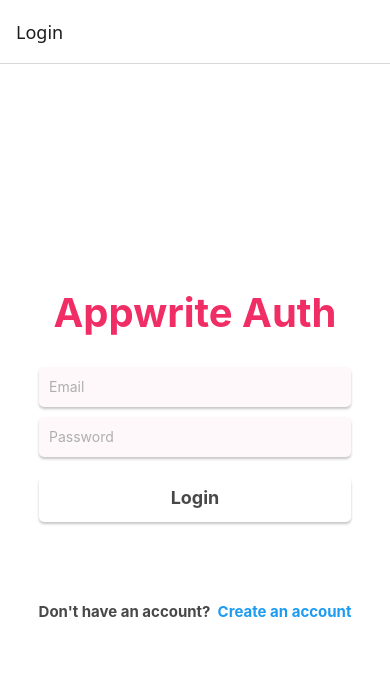
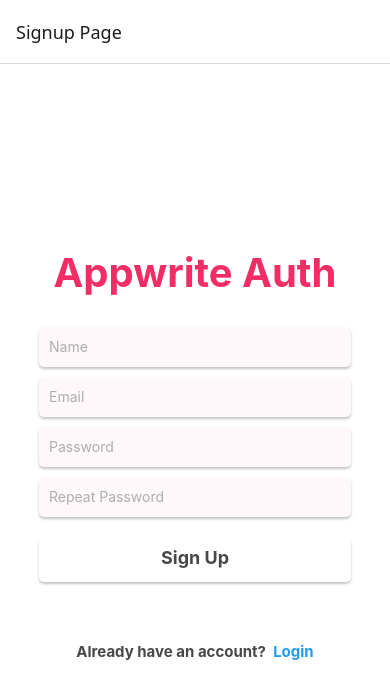
Before and after one commit to Fakher-Zaman/Gymly, a React Native app: screen /Signup in a window 390 px wide. Shown: the top 698 px of the page. Built offline with nearby package versions, Linux system fonts and the light colour scheme.

Commit message:
Add Signup Page

```diff
--- a/App.js
+++ b/App.js
@@ -5,15 +5,17 @@
 import Home from './src/screens/Home';
 import Screen from './src/screens/Screen';
 import Login from './src/screens/Login';
+import Signup from './src/screens/Signup';
 const Stack = createStackNavigator()
 
 export default function App() {
   return (
     <NavigationContainer>
-      <Stack.Navigator initialRouteName="Login">
+      <Stack.Navigator initialRouteName="Signup">
         <Stack.Screen name="Home" component={Home} options={{ title: "Home Page" }} />
         <Stack.Screen name="Screen" component={Screen} options={{ title: "Screen" }} />
-        <Stack.Screen name="Login" component={Login} options={{ title: "Login" }} />
+        <Stack.Screen name="Login" component={Login} options={{ title: "Login Page" }} />
+        <Stack.Screen name="Signup" component={Signup} options={{ title: "Signup Page" }} />
       </Stack.Navigator>
     </NavigationContainer>
   );
--- /dev/null
+++ b/src/screens/Signup.js
@@ -0,0 +1,197 @@
+import { Alert, KeyboardAvoidingView, Platform, Pressable, StyleSheet, Text, TextInput, View } from 'react-native'
+import React, { useContext, useState } from 'react'
+import { signup, login } from '../appwrite/service';
+
+export default function Signup({ navigation }) {
+    const [error, setError] = useState('');
+    const [name, setName] = useState('');
+    const [email, setEmail] = useState('');
+    const [password, setPassword] = useState('');
+    const [repeatPassword, setRepeatPassword] = useState('');
+
+    const handleSignUp = () => {
+        if (name.length < 1 || email.length < 1 || password.length < 1 || repeatPassword.length < 1) {
+            setError('All fields are required');
+            Alert.alert('All fields are required!');
+        } else if (password !== repeatPassword) {
+            setError('Passwords do not match');
+            Alert.alert('Passwords do not match!');
+        } else {
+            signup(name, email, password)
+                .then((res) => {
+                    if (res) {
+                        setIsLoggedIn(true);
+                        Alert.alert('Success', 'User signed up successfully!');
+                    }
+                })
+                .catch((error) => {
+                    console.log(error);
+                    setError(error.message);
+                });
+        }
+    }
+
+    return (
+        <KeyboardAvoidingView
+            behavior={Platform.OS === 'ios' ? 'padding' : 'height'}
+            style={styles.container}>
+            <View style={styles.formContainer}>
+                <Text style={styles.appName}>Appwrite Auth</Text>
+
+                {/* Name */}
+                <TextInput
+                    value={name}
+                    onChangeText={text => {
+                        setError('');
+                        setName(text);
+                    }}
+                    placeholderTextColor={'#AEAEAE'}
+                    placeholder="Name"
+                    style={styles.input}
+                />
+
+                {/* Email */}
+                <TextInput
+                    value={email}
+                    keyboardType="email-address"
+                    onChangeText={text => {
+                        setError('');
+                        setEmail(text);
+                    }}
+                    placeholderTextColor={'#AEAEAE'}
+                    placeholder="Email"
+                    style={styles.input}
+                />
+
+                {/* Password */}
+                <TextInput
+                    value={password}
+                    onChangeText={text => {
+                        setError('');
+                        setPassword(text);
+                    }}
+                    placeholderTextColor={'#AEAEAE'}
+                    placeholder="Password"
+                    secureTextEntry
+                    style={styles.input}
+                />
+
+                {/* Repeat password */}
+                <TextInput
+                    secureTextEntry
+                    value={repeatPassword}
+                    onChangeText={text => {
+                        setError('');
+                        setRepeatPassword(text);
+                    }}
+                    placeholderTextColor={'#AEAEAE'}
+                    placeholder="Repeat Password"
+                    style={styles.input}
+                />
+
+                {/* Validation error */}
+                {error ? <Text style={styles.errorText}>{error}</Text> : null}
+
+                {/* Signup button */}
+                <Pressable
+                    onPress={handleSignUp}
+                    style={[styles.btn, { marginTop: error ? 10 : 20 }]}>
+                    <Text style={styles.btnText}>Sign Up</Text>
+                </Pressable>
+
+                {/* Login navigation */}
+                <Pressable
+                    onPress={() => navigation.navigate('Login')}
+                    style={styles.loginContainer}>
+                    <Text style={styles.haveAccountLabel}>
+                        Already have an account?{'  '}
+                        <Text style={styles.loginLabel}>Login</Text>
+                    </Text>
+                </Pressable>
+            </View>
+        </KeyboardAvoidingView>
+    );
+}
+
+const styles = StyleSheet.create({
+    container: {
+        flex: 1,
+        backgroundColor: '#FFFFFF',
+    },
+    formContainer: {
+        justifyContent: 'center',
+        alignContent: 'center',
+        height: '100%',
+    },
+    appName: {
+        color: '#f02e65',
+        fontSize: 40,
+        fontWeight: 'bold',
+        alignSelf: 'center',
+        marginBottom: 20,
+    },
+    input: {
+        backgroundColor: '#fef8fa',
+        padding: 10,
+        height: 40,
+        alignSelf: 'center',
+        borderRadius: 5,
+
+        width: '80%',
+        color: '#000000',
+
+        marginTop: 10,
+        shadowColor: '#000',
+        shadowOffset: {
+            width: 0,
+            height: 2,
+        },
+        shadowOpacity: 0.23,
+        shadowRadius: 2.62,
+
+        elevation: 1,
+    },
+    errorText: {
+        color: 'red',
+        alignSelf: 'center',
+        marginTop: 10,
+    },
+    btn: {
+        backgroundColor: '#ffffff',
+        padding: 10,
+        height: 45,
+
+        alignSelf: 'center',
+        borderRadius: 5,
+        width: '80%',
+        marginTop: 10,
+
+        shadowColor: '#000',
+        shadowOffset: {
+            width: 0,
+            height: 2,
+        },
+        shadowOpacity: 0.23,
+        shadowRadius: 2.62,
+
+        elevation: 3,
+    },
+    btnText: {
+        color: '#484848',
+        alignSelf: 'center',
+        fontWeight: 'bold',
+        fontSize: 18,
+    },
+    loginContainer: {
+        marginTop: 60,
+    },
+    haveAccountLabel: {
+        color: '#484848',
+        alignSelf: 'center',
+        fontWeight: 'bold',
+        fontSize: 15,
+    },
+    loginLabel: {
+        color: '#1d9bf0',
+    },
+})
```
